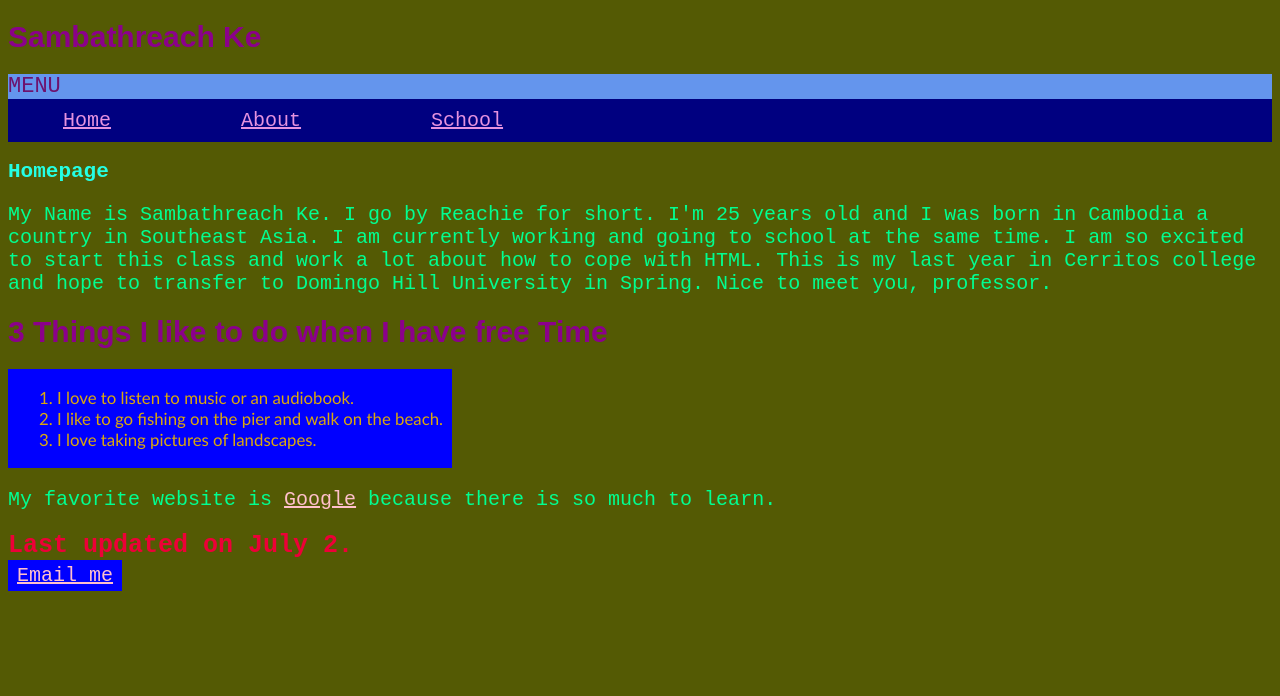
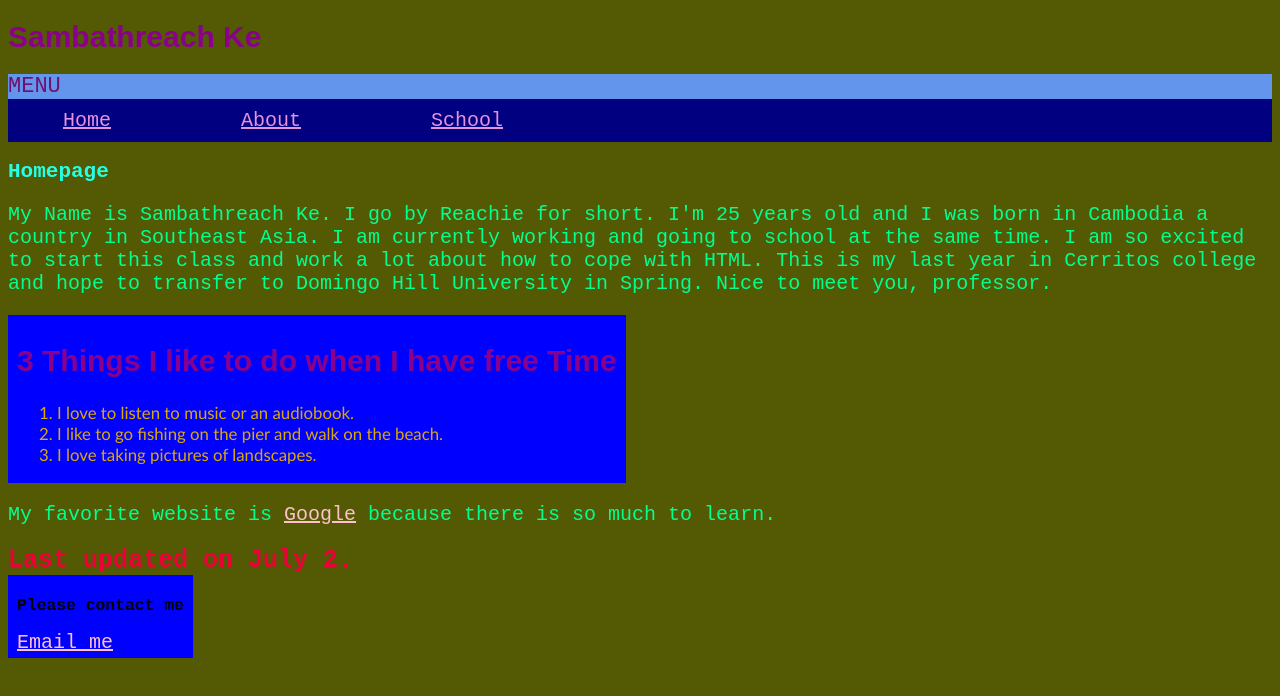
Before and after one commit to Spikie45/Project1-3, a plain HTML site: page index.html in a window 1280 px wide. Drawn offline with Linux system fonts and the light colour scheme.

Commit message:
index.html

```diff
--- a/index.html
+++ b/index.html
@@ -16,8 +16,8 @@
         </nav>
         <h2>Homepage</h2>
         <p>My Name is Sambathreach Ke. I go by Reachie for short. I'm 25 years old and I was born in Cambodia a country in Southeast Asia. I am currently working and going to school at the same time. I am so excited to start this class and work a lot about how to cope with HTML. This is my last year in Cerritos college and hope to transfer to Domingo Hill University in Spring. Nice to meet you, professor.</p>
-        <h1>3 Things I like to do when I have free Time</h1>
         <section class="htsbg">
+            <h1>3 Things I like to do when I have free Time</h1>
             <ol>
             <li>I love to listen to music or an audiobook.</li>
             <li>I like to go fishing on the pier and walk on the beach.</li>
@@ -28,6 +28,7 @@
         <p>My favorite website is <a href="https://www.google.com/">Google</a> because there is so much to learn.</p>
         <footer> Last updated on July 2.</footer>
         <section class="htsbg">
+            <h3>Please contact me</h3>
             <a href="mailto:reachsambathke@gmail.com">Email me</a>
         </section>
 
```
